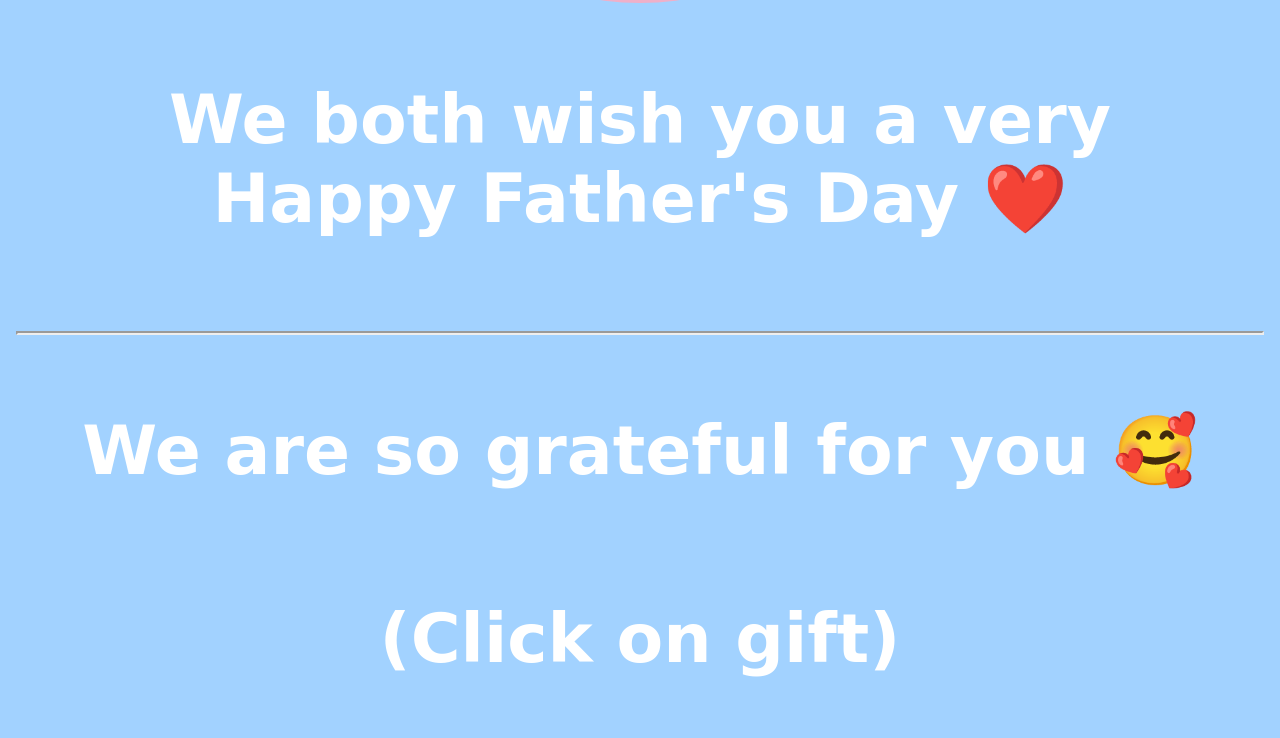
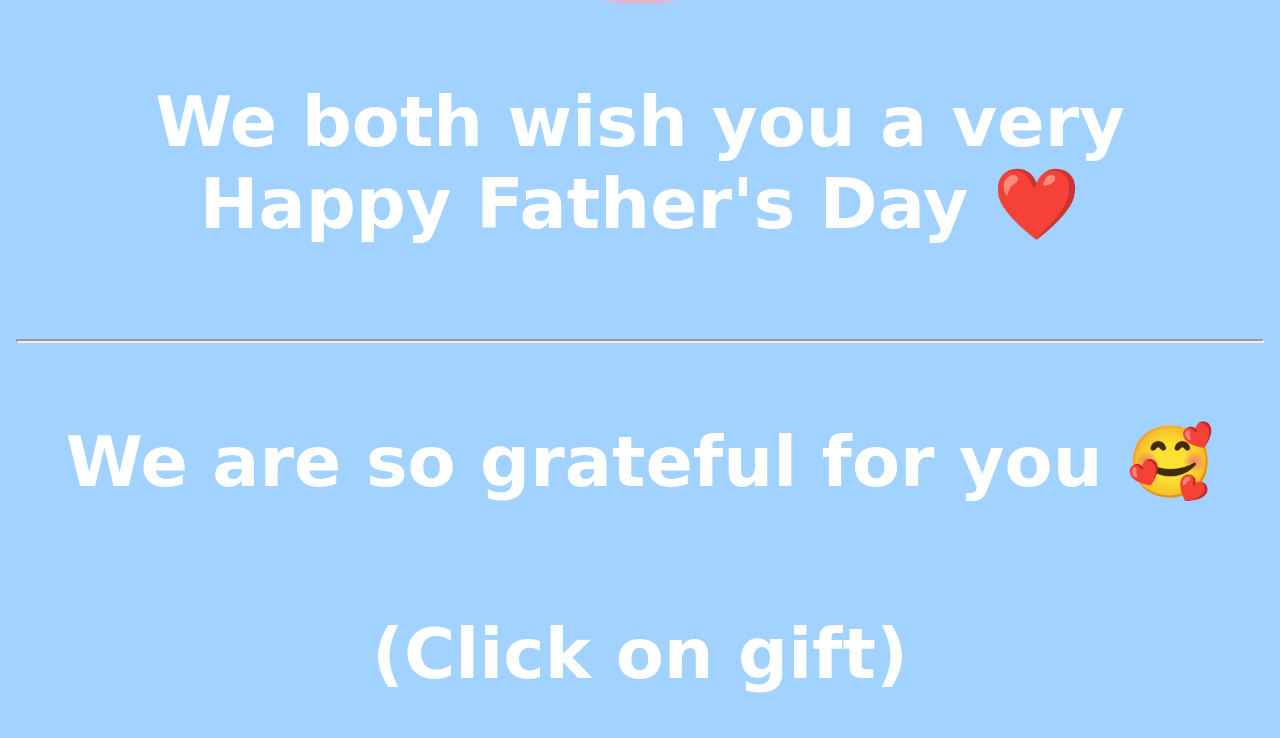
Before and after one commit to pra0310/gift-card, a plain HTML site: page index.html in a window 1280 px wide. Shown: the part 1162-1900 px from the top of the page. Drawn offline with Linux system fonts and the light colour scheme; a web font is replaced by a local one.

Commit message:
Update style.css

```diff
--- a/style.css
+++ b/style.css
@@ -21,7 +21,7 @@ h1 {
 
 .head1,
 .head2 {
-  font-size: 34px;
+  font-size: 35px;
   padding:10px;
 }
 
```
